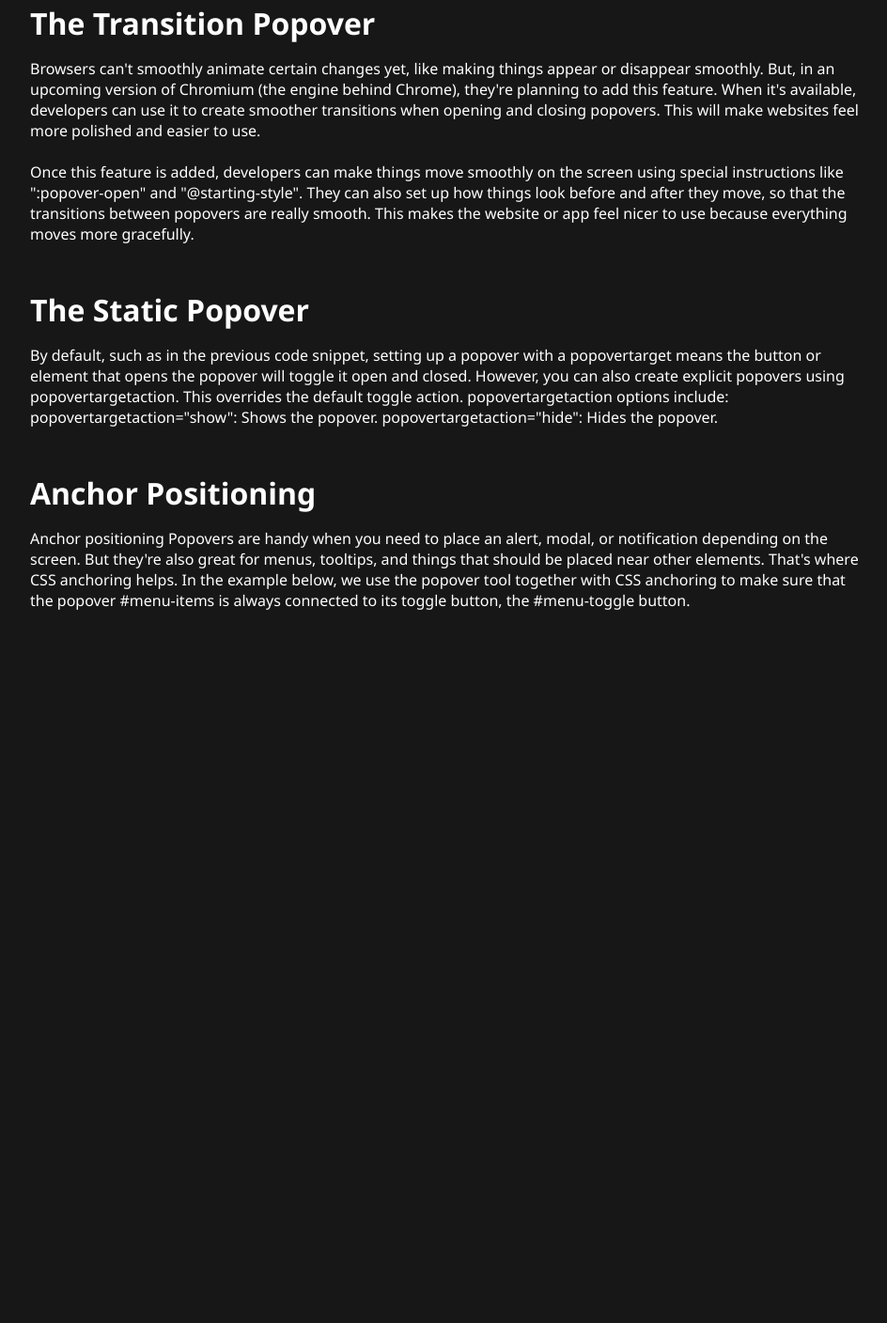
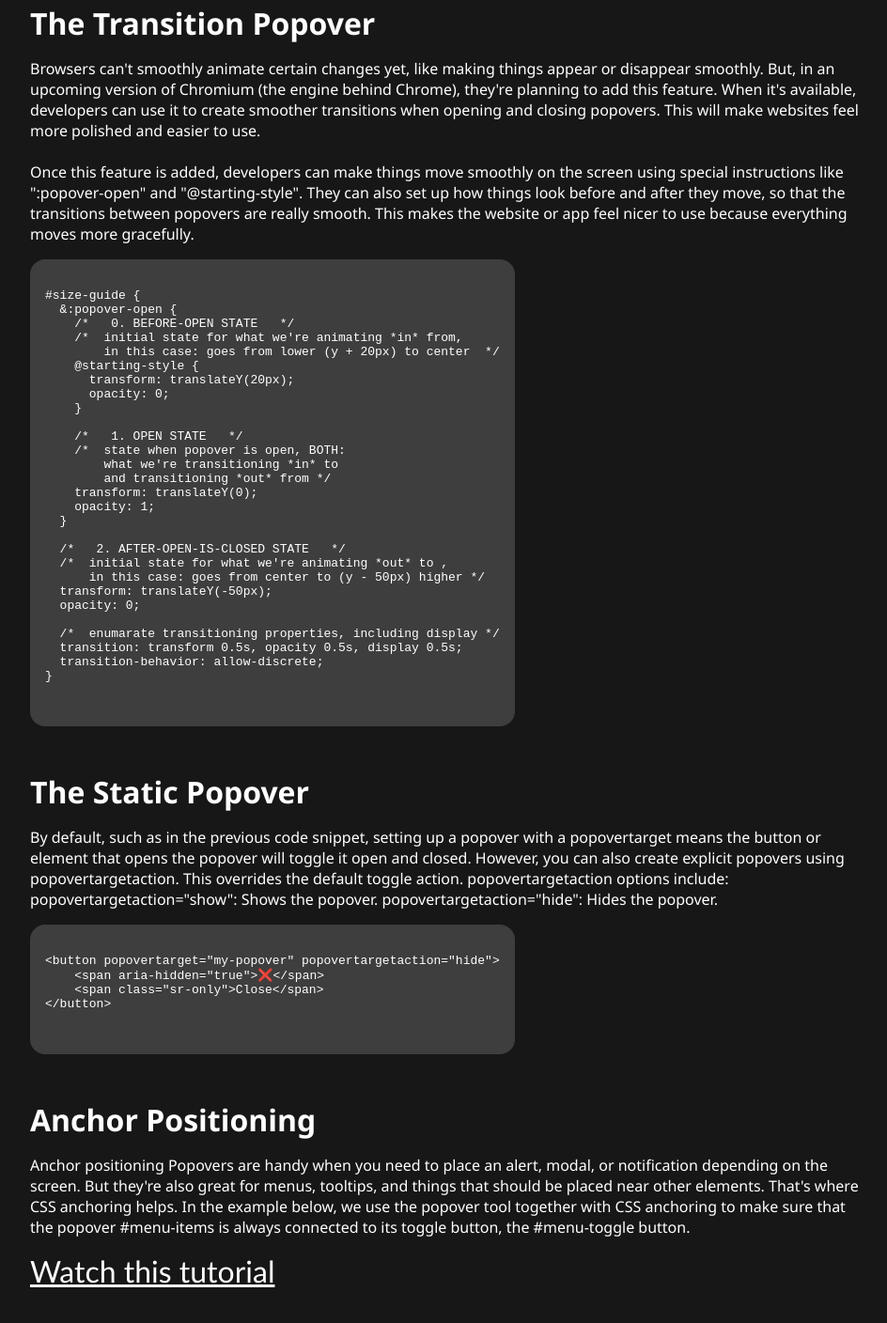
Before and after one commit to AliAhmed205/theme-layout, a plain HTML site: page popover.html in a window 1280 px wide. Shown: the part 628-2036 px from the top of the page at 94% size, without its empty margins (160-1104 px from the left). Before the commit the page ends 1326 px from the top, so only its background shows below. Drawn offline with Linux system fonts and the light colour scheme; files whose address does not match are found by name; a web font is replaced by a local one.

Commit message:
Finalized theme lay out functions.

```diff
--- a/popover.html
+++ b/popover.html
@@ -6,12 +6,13 @@
     <meta http-equiv="X-UA-Compatible" content="IE=edge">
     <meta name="viewport" content="width=device-width, initial-scale=1.0">
     <title>Pop-Over</title>
-    <link rel="stylesheet" href="./popover-styling.css">
+    <link rel="stylesheet" href="./styles/popover-styling.css">
 </head>
 
 <body>
     <header>
         <h1>Pop-overs</h1>
+        <a href="./index.html">⬅️</a>
     </header>
     <main>
 
@@ -105,6 +106,38 @@
                     and after they move, so that the transitions between popovers are really smooth. This makes the
                     website or app feel nicer to use because everything moves more gracefully.
                 </p>
+                <pre>
+                    <code>
+#size-guide {
+  &:popover-open {
+    /*   0. BEFORE-OPEN STATE   */
+    /*  initial state for what we're animating *in* from,
+        in this case: goes from lower (y + 20px) to center  */
+    @starting-style {
+      transform: translateY(20px);
+      opacity: 0;
+    }
+
+    /*   1. OPEN STATE   */
+    /*  state when popover is open, BOTH:
+        what we're transitioning *in* to
+        and transitioning *out* from */
+    transform: translateY(0);
+    opacity: 1;
+  }
+
+  /*   2. AFTER-OPEN-IS-CLOSED STATE   */
+  /*  initial state for what we're animating *out* to ,
+      in this case: goes from center to (y - 50px) higher */
+  transform: translateY(-50px);
+  opacity: 0;
+
+  /*  enumarate transitioning properties, including display */
+  transition: transform 0.5s, opacity 0.5s, display 0.5s;
+  transition-behavior: allow-discrete;
+}
+                    </code>
+                </pre>
             </article>
             <article>
                 <h3>The Static Popover</h3>
@@ -114,6 +147,15 @@
                     popovertargetaction options include: popovertargetaction="show": Shows the popover.
                     popovertargetaction="hide": Hides the popover.
                 </p>
+
+                <pre>
+                    <code>
+&lt;button popovertarget=&quot;my-popover&quot; popovertargetaction=&quot;hide&quot;&gt;
+    &lt;span aria-hidden=&quot;true&quot;&gt;❌&lt;/span&gt;
+    &lt;span class=&quot;sr-only&quot;&gt;Close&lt;/span&gt;
+&lt;/button&gt;
+                    </code>
+                </pre>
             </article>
 
             <article>
@@ -126,6 +168,8 @@
                     In the example below, we use the popover tool together with CSS anchoring to make sure that the
                     popover #menu-items is always connected to its toggle button, the #menu-toggle button.
                 </p>
+
+                <a href="https://www.youtube.com/watch?v=B4Y9Ed4lLAI&ab_channel=WebDevSimplified">Watch this tutorial</a>
             </article>
 
 
--- a/popover-styling.css
+++ b/styles/popover-styling.css
@@ -461,6 +461,28 @@ hr {
 
 }
 
+pre{
+    background-color: rgb(62, 62, 62);
+    width: fit-content;
+    padding: 1rem;
+    border-radius: 1rem;
+    margin-top: 1rem;
+
+}
+
+code {
+    color: rgb(255, 255, 255);
+}
+
+header a {
+    position: fixed;
+    z-index: 99;
+    font-family: 'Noto Emoji', sans-serif;
+    color: white;
+    top: 2rem;
+    font-size: 2rem;
+}
+
 h3 {
     font-size: 2rem;
     margin-bottom: 1rem;
@@ -468,6 +490,18 @@ h3 {
 
 h3:hover + section:first-of-type article {
     box-shadow: yellow 0 0 20px;
+}
+
+section:nth-of-type(2) article:last-of-type a {
+    font-family: 'Gill Sans', 'Gill Sans MT', Calibri, 'Trebuchet MS', sans-serif;
+    color: white;
+    text-decoration: underline;
+    margin-top: 3rem;
+    font-size: 2rem;
+}
+
+section:nth-of-type(2) article:last-of-type p {
+    margin-bottom: 1rem;
 }
 
 
```
Also changed, not shown: index.html (+3 -3 lines).
